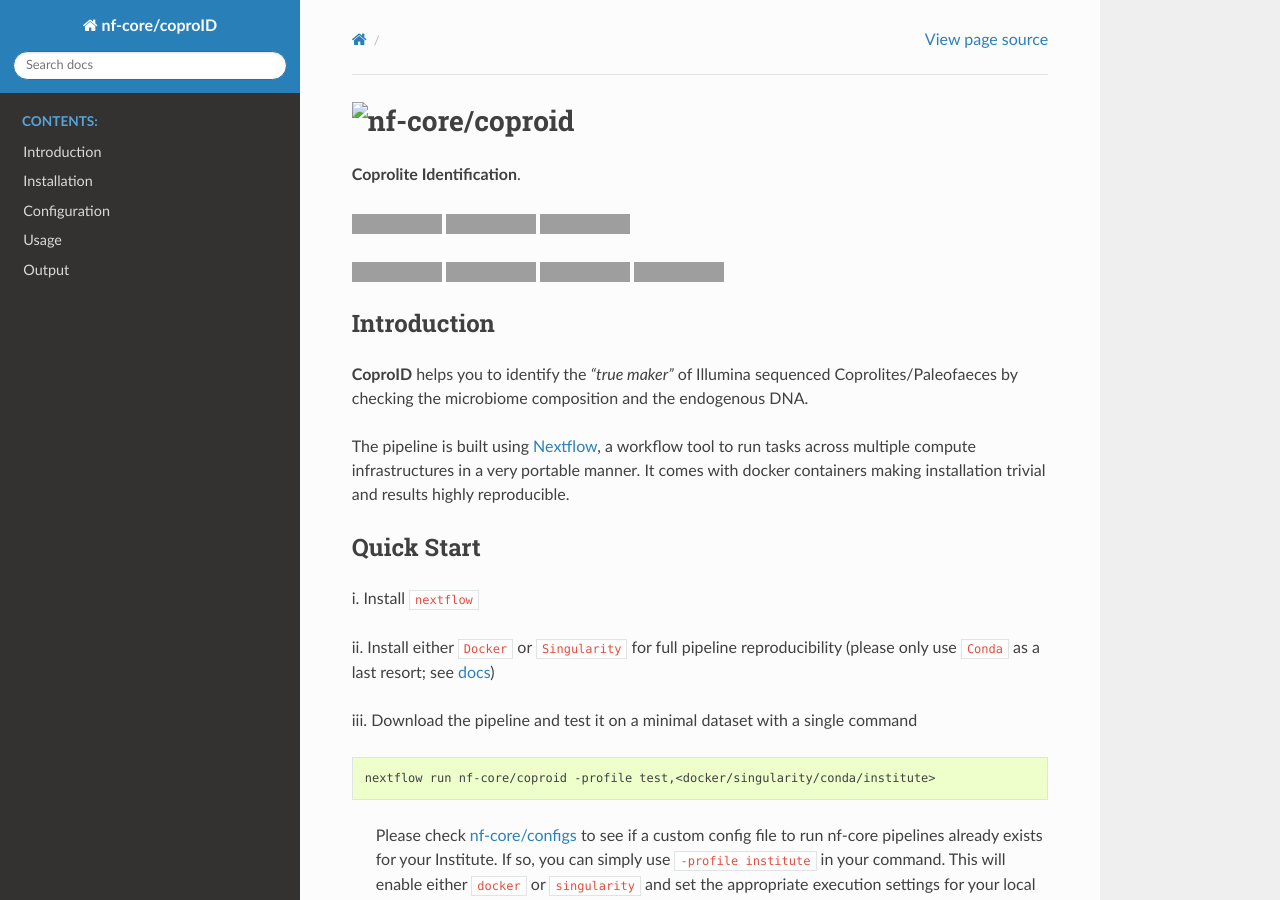
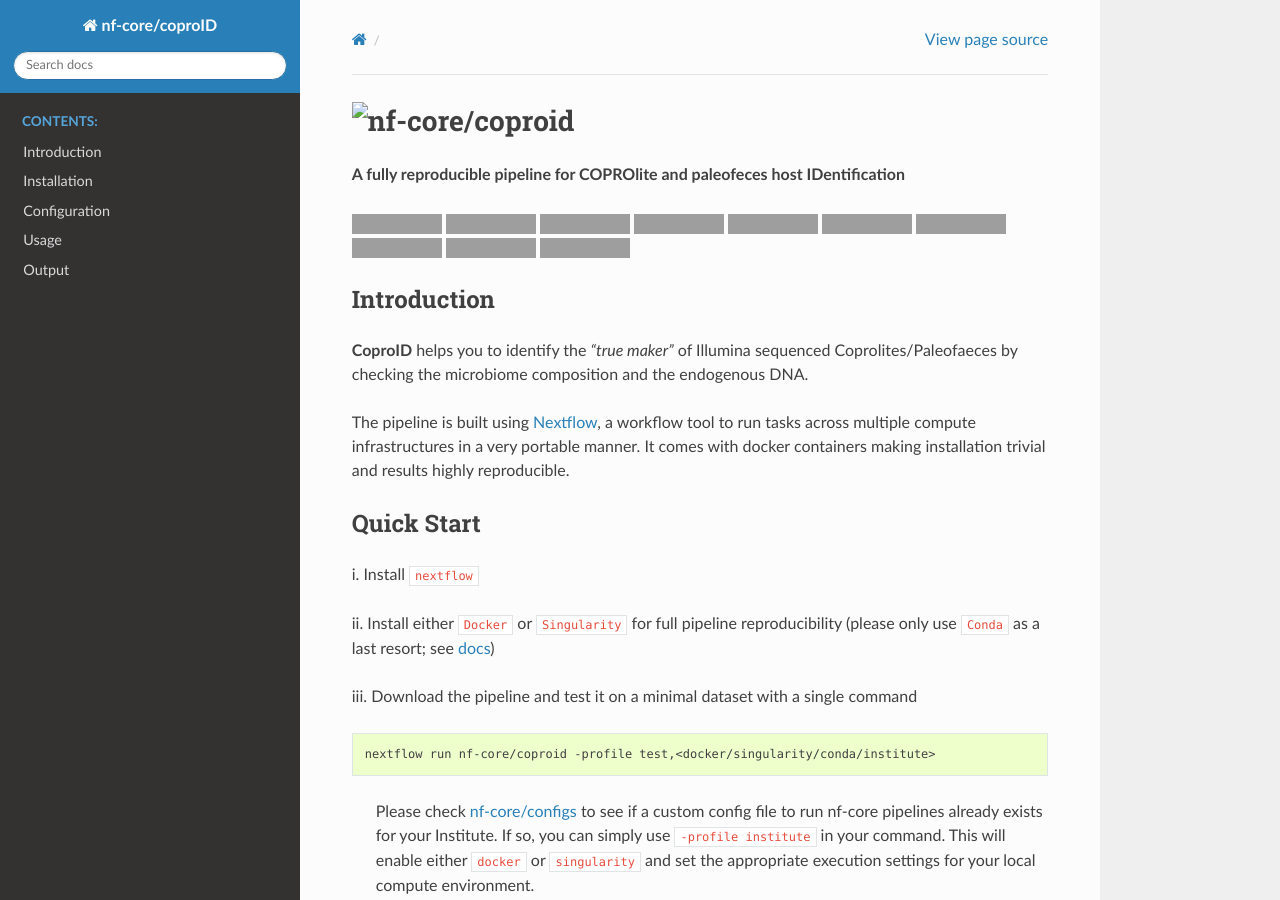
Before and after one commit to nf-core/coproid, a Sphinx documentation site: the page built from docs/README.md, in a window 1280 px wide and 900 px high. Built offline with Sphinx 7.4.7 and the Read the Docs theme 2.0.0, drawn with Linux system fonts in a browser that asks for light colours; grey boxes are pictures that could not be loaded.

Commit message:
update logos in page

```diff
--- a/docs/README.md
+++ b/docs/README.md
@@ -1,15 +1,17 @@
-# ![nf-core/coproid](docs/images/nf-core-coproid_logo.png)
+# ![nf-core/coproid](assets/img/coproid_logo.png)
 
-**Coprolite Identification**.
+**A fully reproducible pipeline for COPROlite and paleofeces host IDentification**
 
 [![GitHub Actions CI Status](https://github.com/nf-core/coproid/workflows/nf-core%20CI/badge.svg)](https://github.com/nf-core/coproid/actions)
 [![GitHub Actions Linting Status](https://github.com/nf-core/coproid/workflows/nf-core%20linting/badge.svg)](https://github.com/nf-core/coproid/actions)
 [![Nextflow](https://img.shields.io/badge/nextflow-%E2%89%A519.10.0-brightgreen.svg)](https://www.nextflow.io/)
-
 [![install with bioconda](https://img.shields.io/badge/install%20with-bioconda-brightgreen.svg)](http://bioconda.github.io/)
 [![Docker](https://img.shields.io/docker/automated/nfcore/coproid.svg)](https://hub.docker.com/r/nfcore/coproid)
+![Singularity Container available](https://img.shields.io/badge/singularity-available-7E4C74.svg)
 [![Documentation Status](https://readthedocs.org/projects/coproid/badge/?version=latest)](https://coproid.readthedocs.io/en/latest/?badge=latest)
 [![DOI](https://zenodo.org/badge/DOI/10.5281/zenodo.2653756.svg)](https://doi.org/10.5281/zenodo.2653756)
+[![Joins us on Slack](https://img.shields.io/badge/slack-nfcore/coproid-blue.svg)](https://nfcore.slack.com/channels/coproid)
+[![Published in PeerJ](https://img.shields.io/badge/peerj-published-%2300B2FF)](https://peerj.com/articles/9001)
 
 ## Introduction
 
```
Also changed, not shown: README.md (+5 -3 lines), docs/introduction.md (+1 -1 lines).
